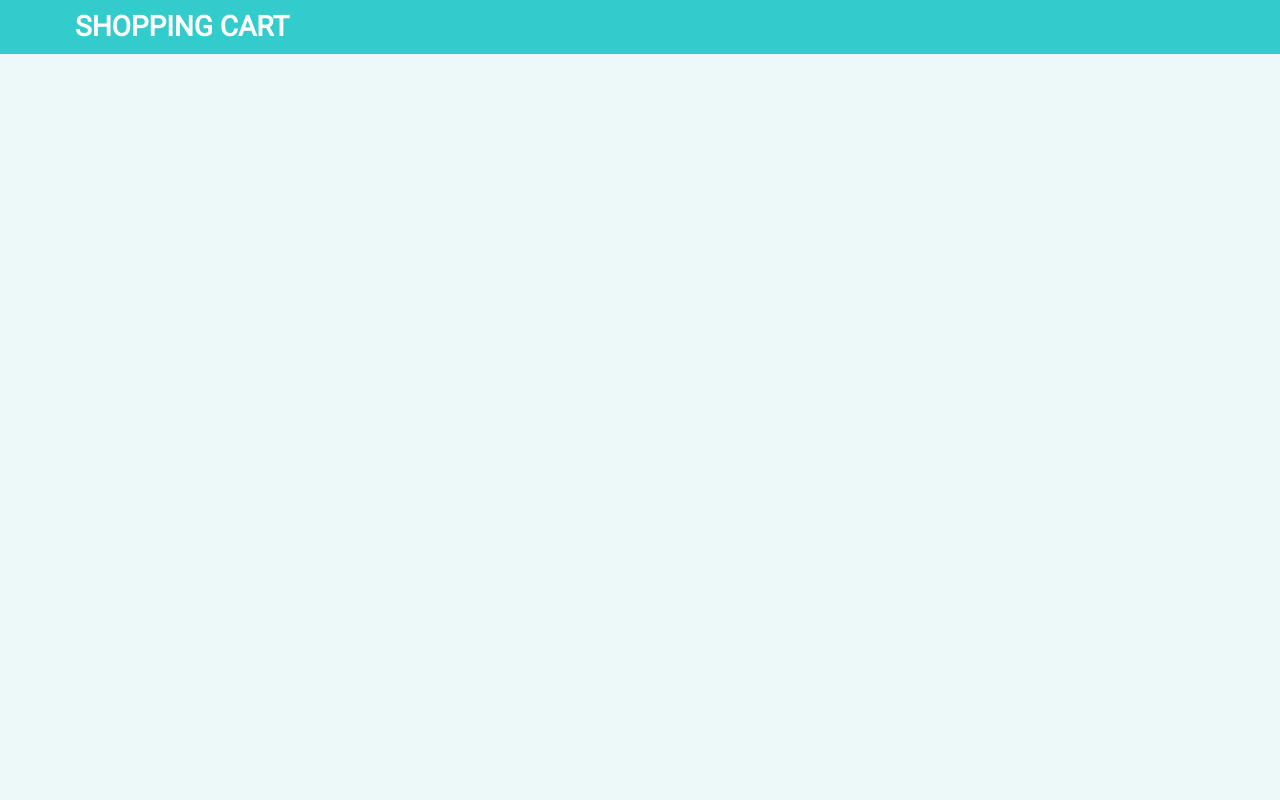
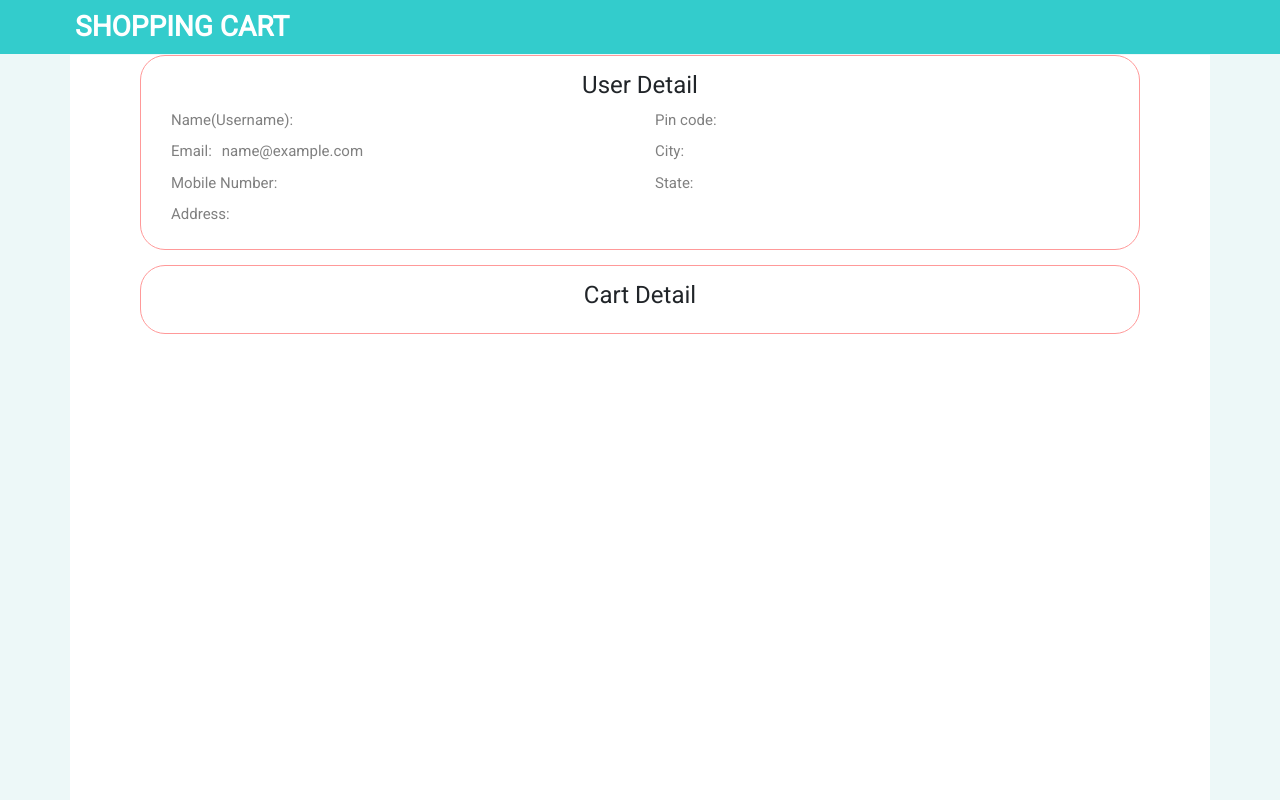
Before and after one commit to ShrutiPromact/shopping-cart-app, an Angular app: page /checkout in a window 1280 px wide. Built offline with nearby package versions, Linux system fonts and the light colour scheme; sample sign-in values are in the browser's storage.

Commit message:
fourth commit

```diff
--- a/src/app/cart/cart.component.html
+++ b/src/app/cart/cart.component.html
@@ -69,7 +69,7 @@
         </div>
       </div>
       <div *ngIf="cartDetail.length==0">
-<p>There is no item to display</p>
+        <p>There is no item to display</p>
       </div>
     </div>
   </div>
--- a/src/app/cart/cart.component.ts
+++ b/src/app/cart/cart.component.ts
@@ -16,7 +16,7 @@ export class CartComponent implements OnInit {
   priceFilter = { 499: false, 999: false, 1499: false, 2000: false };
   itemCount = 0;
   selectedCartItemArray: cartModel[]=[];
-  searchFilterArray: cartModel[] = [];
+  searchFilterArray: cartModel[];
 
   constructor(public route: Router) {
     this.cartDetail = [];
@@ -77,6 +77,7 @@ export class CartComponent implements OnInit {
    * Method for navigate to checkout page
    */
   navigateToCheckoutPage(){
+    localStorage.setItem('selectedCartItemKey', JSON.stringify(this.selectedCartItemArray));
     this.route.navigateByUrl('/checkout');
   }
 
--- a/src/app/checkout/checkout.component.html
+++ b/src/app/checkout/checkout.component.html
@@ -1,3 +1,61 @@
-<p>
-  checkout works!
-</p>
+<div class="checkout-page pt55 h100">
+  <div class="checkout-container h100 container">
+
+    <div class="checkout-user-detail p15">
+      <h4 class="text-center">User Detail</h4>
+      <div class="row mr0 ml0">
+        <div class="col-sm-6">
+          <div>
+            <label class="checkout-user-label">Name(Username):</label>
+            <label class="checkout-user-label ml10">{{userDetail.userName}}</label>
+          </div>
+
+          <div>
+            <label class="checkout-user-label">Email:</label>
+            <label class="checkout-user-label ml10">{{userDetail.email}}</label>
+          </div>
+
+          <div>
+            <label class="checkout-user-label">Mobile Number:</label>
+            <label class="checkout-user-label ml10">{{userDetail.mobileNumber}}</label>
+          </div>
+
+          <div>
+            <label class="checkout-user-label">Address:</label>
+            <label class="checkout-user-label ml10">{{userDetail.address}}</label>
+          </div>
+        </div>
+
+        <div class="col-sm-6">
+          <div>
+            <label class="checkout-user-label">Pin code:</label>
+            <label class="checkout-user-label ml10">{{userDetail.pincode}}</label>
+          </div>
+
+          <div>
+            <label class="checkout-user-label">City:</label>
+            <label class="checkout-user-label ml10">{{userDetail.city}}</label>
+          </div>
+
+          <div>
+            <label class="checkout-user-label">State:</label>
+            <label class="checkout-user-label ml10">{{userDetail.state}}</label>
+          </div>
+        </div>
+      </div>
+    </div>
+
+    <div class="checkout-cart-detail p15">
+      <h4 class="text-center">Cart Detail</h4>
+      <div class="cart text-center inline-block m20" *ngFor="let checkoutCarts of checkoutCart">
+        <img [src]="checkoutCarts.image.src" alt="full-sleeve-red-men-jacket" class="cart-image">
+        <h5 class="mtb5">{{checkoutCarts.name}}</h5>
+        <div class="row ml0 mr0">
+          <p class="cart-price text-left col-sm-6 mb0">Rs {{checkoutCarts.price}}</p>
+          <p class="cart-description mb0 text-right col-sm-6">{{checkoutCarts.color}}</p>
+        </div>
+      </div>
+
+    </div>
+  </div>
+</div>
--- a/src/app/checkout/checkout.component.ts
+++ b/src/app/checkout/checkout.component.ts
@@ -1,4 +1,6 @@
 import { Component, OnInit } from '@angular/core';
+import { cartModel } from '../cart/cart.model';
+import { UserModel } from '../user/user.model';
 
 @Component({
   selector: 'app-checkout',
@@ -6,10 +8,19 @@ import { Component, OnInit } from '@angular/core';
   styleUrls: ['./checkout.component.scss']
 })
 export class CheckoutComponent implements OnInit {
-
+  checkoutCart: cartModel[]=[];
+  userDetail: UserModel;
+  userString;
   constructor() { }
 
   ngOnInit() {
+    this.userString = localStorage.getItem('userDetailKey');
+    this.userDetail = JSON.parse(this.userString);
+    console.log(this.userDetail);
+
+    var cartString = localStorage.getItem('selectedCartItemKey');
+    this.checkoutCart = JSON.parse(cartString);
+    console.log(this.checkoutCart);
   }
 
 }
--- a/src/app/user/user.component.ts
+++ b/src/app/user/user.component.ts
@@ -18,7 +18,7 @@ export class UserComponent implements OnInit {
   isEmailValid: boolean;
   isValidMobileNumber: boolean;
   isValidPincode: boolean;
-  userDetail: any;
+  userDetail: UserModel;
 
   constructor(public route: Router) {
     this.userDetail = new UserModel();
@@ -36,14 +36,13 @@ export class UserComponent implements OnInit {
   saveUserInformation(){
     this.isUsername = this.userDetail.userName === null || this.userDetail.userName === '' || this.userDetail.userName === undefined ? true : false;
     this.isEmail = this.userDetail.email === null || this.userDetail.email === '' || this.userDetail.email === undefined ? true : false;
-    this.isMobileNumber = this.userDetail.mobileNumber === null || this.userDetail.mobileNumber === '' || this.userDetail.mobileNumber === undefined ? true : false;
+    this.isMobileNumber = this.userDetail.mobileNumber === null || this.userDetail.mobileNumber === 0 || this.userDetail.mobileNumber === undefined ? true : false;
     this.isAddress = this.userDetail.address === null || this.userDetail.address === '' || this.userDetail.address === undefined ? true : false;
-    this.isPincode = this.userDetail.pincode === null || this.userDetail.pincode === '' || this.userDetail.pincode === undefined ? true : false;
+    this.isPincode = this.userDetail.pincode === null || this.userDetail.pincode === 0 || this.userDetail.pincode === undefined ? true : false;
     this.isCity = this.userDetail.city === null || this.userDetail.city === '' || this.userDetail.city === undefined ? true : false;
 
     if(!this.isUsername && !this.isEmail && !this.isMobileNumber && !this.isAddress && !this.isPincode && !this.isCity){
-      localStorage.setItem('userDetailKey', this.userDetail);
-      console.log(this.userDetail);
+      localStorage.setItem('userDetailKey', JSON.stringify(this.userDetail));
       this.route.navigateByUrl('/cart');
     }
   }
--- a/src/styles.scss
+++ b/src/styles.scss
@@ -13,6 +13,7 @@ $cyan-color: #ccffff;
 $cosmos-color: #ffcccc;
 $light-shade-blue: #edf8f8;
 $ruby-color: #e91e63;
+$gray-color: #808080;
 
 .salmon-pink-color{color: $salmon-pink-color;}
 
@@ -32,6 +33,7 @@ $ruby-color: #e91e63;
 .mtb20{margin: 20px 0;}
 .mtb5{margin: 5px 0;}
 .m20{margin: 20px;}
+.ml10{margin-left: 10px;}
 
 //Font variable
 .bold{font-weight: bold;}
@@ -67,7 +69,7 @@ body, html{ height: $full-height; font-family: 'Roboto', sans-serif; background-
 .user-page{background: linear-gradient(to left, $cyan-color 0%, $cosmos-color 100%);}
 
 // Cart page
-.cart-page{background-color: $light-shade-blue;}
+.cart-page, .checkout-page{background-color: $light-shade-blue;}
 .cart-container{min-width: 1200px; max-width: 1465px; margin: auto; background-color: $white-color;}
 .filter-section, .cart-section{box-shadow: 0 1px 8px 0 rgba(0,0,0,.06); }
 .filter-header{font-size: $font-medium;}
@@ -81,3 +83,10 @@ body, html{ height: $full-height; font-family: 'Roboto', sans-serif; background-
 .item-cart{ width: 30px; line-height: 30px; font-size: $font-xs; background-color: $ruby-color; border-radius: 50%; position: absolute; top: -6px; right: -13px; color: $white-color; }
 .fa-shopping-cart{color: $turquoise-color; font-size: $font-xl;}
 .card{border: none;}
+
+//checkout page
+.checkout-container{ background-color: $white-color;}
+.checkout-user-detail{ border: 1px solid $salmon-pink-color; border-radius: 25px; width: 1000px; margin: auto;
+    .checkout-user-label{ color: $gray-color; font-size: $font-small;}
+}
+.checkout-cart-detail{ width: 1000px; margin: 15px auto; border: 1px solid $salmon-pink-color; border-radius: 25px;}
```
